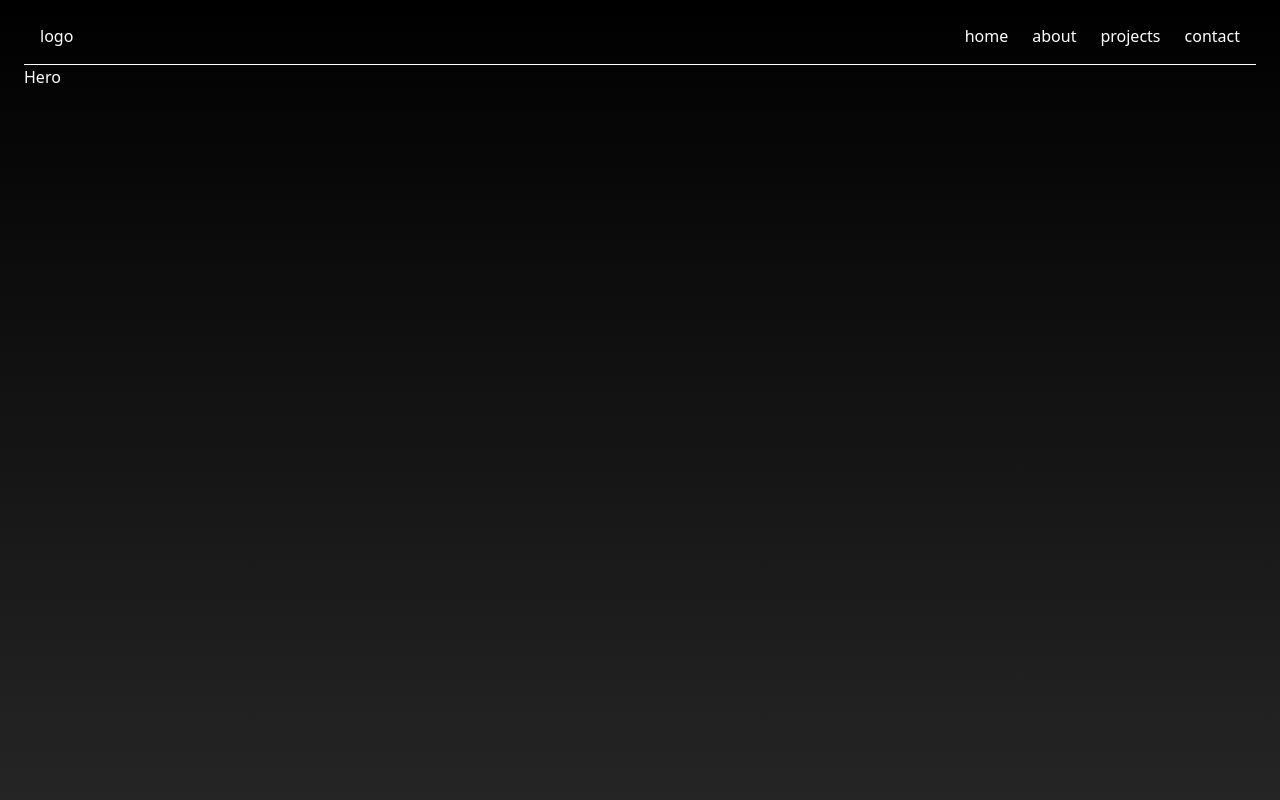
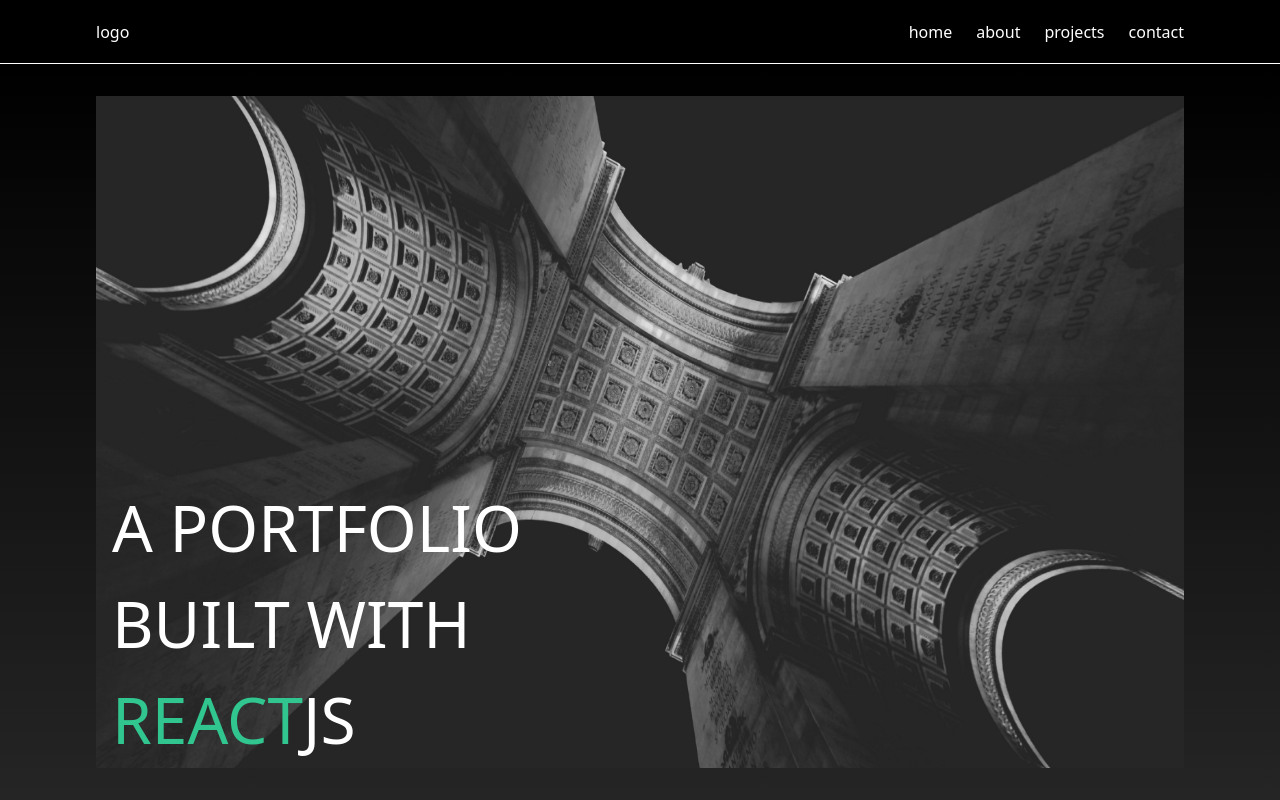
Before and after one commit to 4nth0ny1/portfolio-t3, a Next.js app: page / in a window 1280 px wide. Shown: the top 800 px of the page. Built offline with nearby package versions, Linux system fonts and the light colour scheme.

Commit message:
added hero image and content

```diff
--- a/src/pages/index.tsx
+++ b/src/pages/index.tsx
@@ -2,7 +2,7 @@
 
 function Navbar() {
   return (
-    <div className="flex flex-row justify-between border-b border-white px-4 pb-4 text-white">
+    <div className="flex h-16 flex-row items-center justify-between border-b border-white bg-black px-24 text-white">
       <h2>logo</h2>
       <ul className="flex flex-row justify-between gap-6">
         <li>home</li>
@@ -15,7 +15,18 @@
 }
 
 function Hero() {
-  return <div className="text-white">Hero</div>;
+  return (
+    <>
+      <img
+        src="/heroimg.png"
+        alt="heroimg.png"
+        className="relative h-full w-full"
+      />
+      <h2 className="absolute bottom-0 w-[40%] pb-8 pl-4 text-[64px] text-white">
+        A PORTFOLIO BUILT WITH <span className="text-[#31C58F]">REACT</span>JS
+      </h2>
+    </>
+  );
 }
 
 function About() {
@@ -42,10 +53,12 @@
         <meta name="description" content="Generated by create-t3-app" />
         <link rel="icon" href="/favicon.ico" />
       </Head>
-      <div className="min-h-screen bg-gradient-to-b from-[#000] to-[#252525] p-6">
-        <Navbar />
+
+      <Navbar />
+      <div className="h-[calc(100vh-64px)] bg-gradient-to-b from-[#000] to-[#252525] px-24 py-8">
         <Hero />
       </div>
+
       <div className="min-h-screen bg-gradient-to-b from-[#252525] to-[#FFF] p-6">
         <About />
       </div>
```
Also changed, not shown: public/heroimg.png (added).
